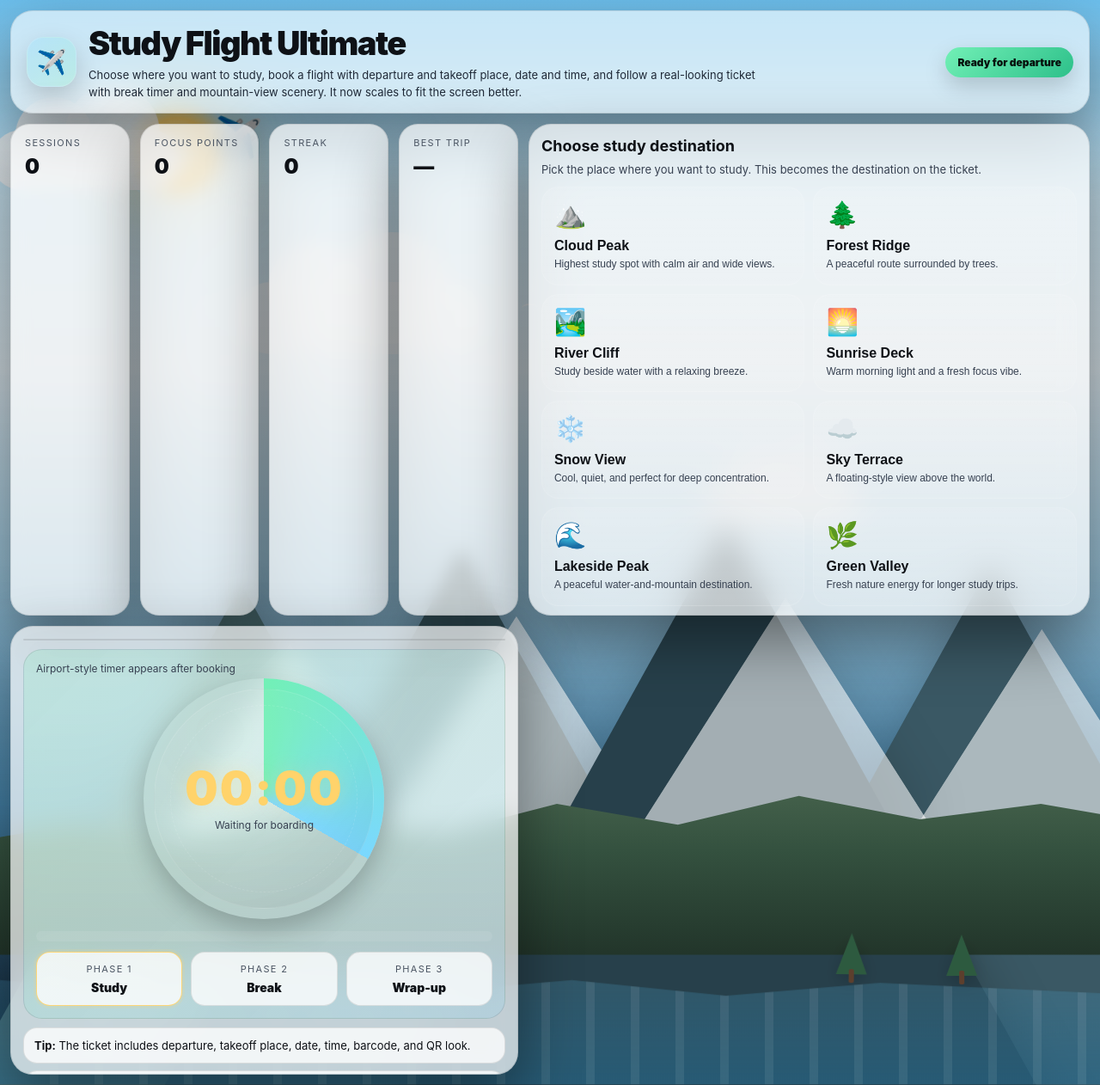
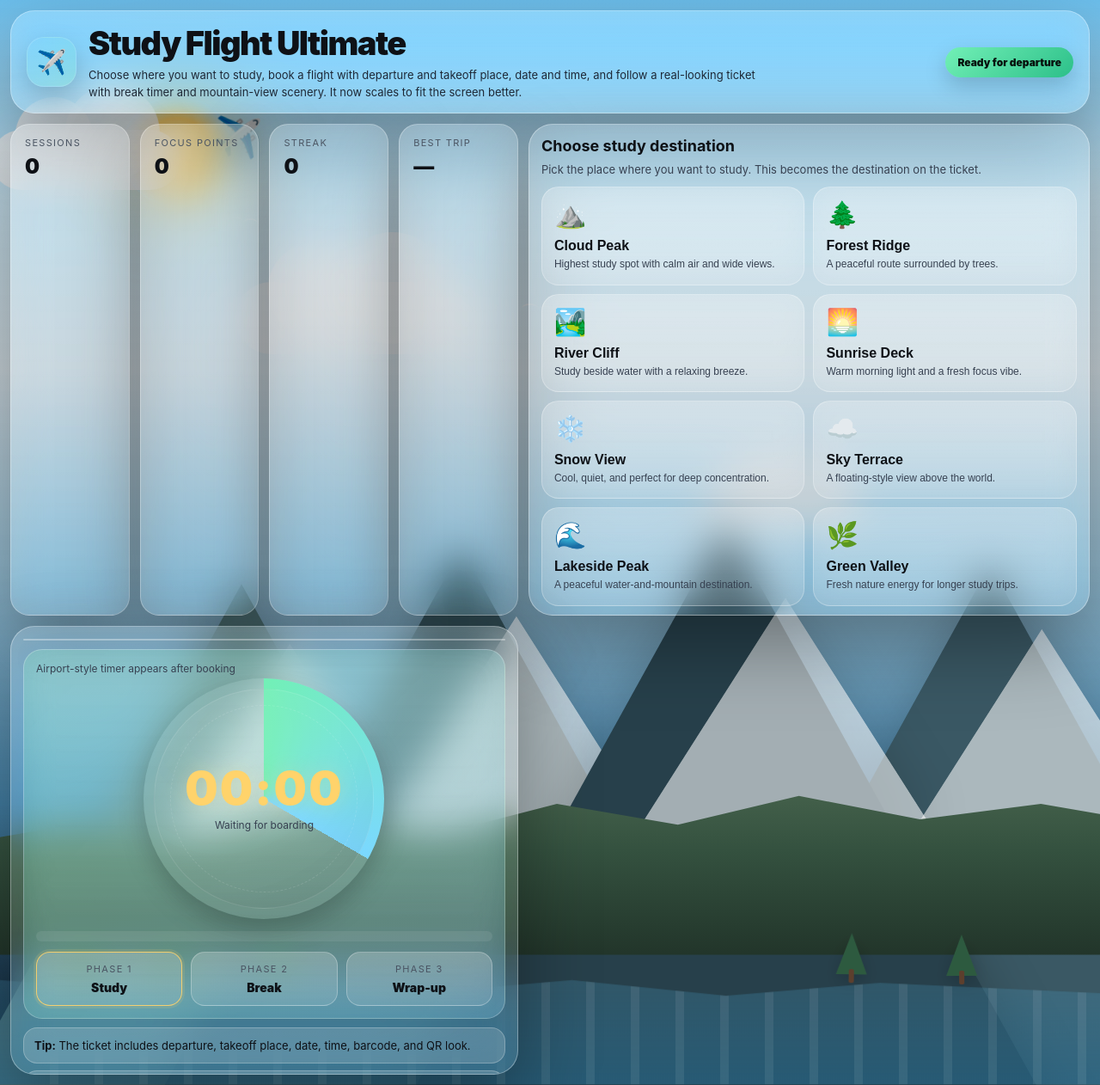
Before and after one commit to harshavardhini728-ship-it/eco-platform, a Flask app: page /study_flight.html in a window 1280 px wide. Shown: the whole page at 86% size. Run offline with Flask 3, Linux system fonts and the light colour scheme.

Commit message:
fix code

```diff
--- a/templates/study_flight.html
+++ b/templates/study_flight.html
@@ -12,10 +12,10 @@
     --accent2:#7bd8ff;
     --gold:#ffd36b;
     --danger:#ff7d7d;
-    --line:rgba(0,0,0,.10);
-    --glass:rgba(255,255,255,.70);
-    --glass2:rgba(255,255,255,.48);
-    --shadow:0 28px 70px rgba(0,0,0,.42);
+    --line:rgba(255,255,255,.28);
+    --glass:rgba(255,255,255,.22);
+    --glass2:rgba(255,255,255,.12);
+    --shadow:0 34px 90px rgba(0,0,0,.34);
   }
   *{box-sizing:border-box;margin:0;padding:0}
   html,body{height:100%}
@@ -29,7 +29,7 @@
   }
   .scene{position:fixed;inset:0;overflow:hidden}
   .sky{position:absolute;inset:0;background:linear-gradient(180deg,#76cfff 0%,#d5f2ff 18%,#edf9ff 34%,#b8e7ff 52%,#5aa8d8 74%,#23435f 100%)}
-  .sun{position:absolute;top:8%;left:11%;width:130px;height:130px;border-radius:50%;background:radial-gradient(circle,#fff7cc 0%,#ffd36b 42%,rgba(255,211,107,.12) 70%,transparent 72%);box-shadow:0 0 90px rgba(255,211,107,.55);animation:floatSun 12s ease-in-out infinite}
+  .sun{position:absolute;top:8%;left:11%;width:130px;height:130px;border-radius:50%;background:radial-gradient(circle,#fff7cc 0%,#ffd36b 42%,rgba(255,211,107,.12) 70%,transparent 72%);box-shadow:0 0 100px rgba(255,211,107,.58);animation:floatSun 12s ease-in-out infinite}
   @keyframes floatSun{0%,100%{transform:translateY(0)}50%{transform:translateY(10px)}}
   .cloud{position:absolute;opacity:.86;animation:drift linear infinite}
   .cloud:before,.cloud:after{content:'';position:absolute;background:inherit;border-radius:50%}
@@ -72,7 +72,7 @@
   .overlay{position:fixed;inset:0;background:linear-gradient(180deg, rgba(3,10,15,.08), rgba(3,10,15,.28) 75%, rgba(3,10,15,.62));pointer-events:none}
   .app{position:relative;z-index:10;width:100vw;height:100vh;display:flex;align-items:center;justify-content:center;padding:12px;overflow:hidden}
   .layout{width:100%;height:100%;display:grid;grid-template-columns:minmax(320px,.95fr) minmax(360px,1.05fr);gap:12px;align-items:stretch}
-  .hero{grid-column:1 / -1;background:rgba(255,255,255,.60);border:1px solid var(--line);border-radius:26px;padding:14px 18px;box-shadow:var(--shadow);backdrop-filter:blur(16px)}
+  .hero{grid-column:1 / -1;background:linear-gradient(180deg, rgba(255,255,255,.24), rgba(255,255,255,.12));border:1px solid rgba(255,255,255,.34);border-radius:28px;padding:14px 18px;box-shadow:var(--shadow);backdrop-filter:blur(22px) saturate(140%)}
   .topbar{display:flex;justify-content:space-between;align-items:center;gap:12px;flex-wrap:wrap}
   .brand{display:flex;align-items:center;gap:14px}
   .logo{width:58px;height:58px;border-radius:20px;display:grid;place-items:center;background:linear-gradient(135deg, rgba(123,216,255,.24), rgba(115,240,182,.24));border:1px solid rgba(255,255,255,.14);font-size:28px;box-shadow:0 12px 30px rgba(0,0,0,.18)}
@@ -80,44 +80,44 @@
   .subtitle{font-size:13px;color:#1f2937;margin-top:4px;line-height:1.55;max-width:800px}
   .badge{padding:10px 14px;border-radius:999px;background:linear-gradient(135deg,var(--accent),#2dc08a);color:#07110d;font-weight:900;font-size:12px;white-space:nowrap;box-shadow:0 10px 26px rgba(0,0,0,.18)}
   .stats{display:grid;grid-template-columns:repeat(4,1fr);gap:12px}
-  .stat{background:rgba(255,255,255,.70);border:1px solid rgba(0,0,0,.10);border-radius:22px;padding:14px 16px;backdrop-filter:blur(10px);box-shadow:var(--shadow)}
+  .stat{background:linear-gradient(180deg, rgba(255,255,255,.22), rgba(255,255,255,.10));border:1px solid rgba(255,255,255,.30);border-radius:22px;padding:14px 16px;backdrop-filter:blur(22px) saturate(140%);box-shadow:var(--shadow)}
   .stat .k{font-size:11px;color:#4b5563;text-transform:uppercase;letter-spacing:.12em}
   .stat .v{font-size:24px;font-weight:950;margin-top:6px}
-  .panel{background:rgba(255,255,255,.70);border:1px solid rgba(0,0,0,.10);border-radius:26px;box-shadow:var(--shadow);backdrop-filter:blur(16px);overflow:hidden;min-height:0}
+  .panel{background:linear-gradient(180deg, rgba(255,255,255,.22), rgba(255,255,255,.10));border:1px solid rgba(255,255,255,.34);border-radius:28px;box-shadow:var(--shadow);backdrop-filter:blur(22px) saturate(140%);overflow:hidden;min-height:0}
   .section{padding:14px}
-  .section + .section{border-top:1px solid var(--line)}
+  .section + .section{border-top:1px solid rgba(255,255,255,.28)}
   .section h2{font-size:18px;margin-bottom:8px}
   .helper{font-size:13px;color:#374151;line-height:1.45;margin-bottom:10px}
   .grid-places{display:grid;grid-template-columns:repeat(2,1fr);gap:10px}
-  .card-btn{border:none;text-align:left;border-radius:20px;padding:14px;cursor:pointer;color:var(--text);background:linear-gradient(180deg, rgba(255,255,255,.10), rgba(255,255,255,.05));border:1px solid rgba(255,255,255,.10);transition:.18s transform,.18s box-shadow,.18s border-color;min-height:96px;position:relative;overflow:hidden}
+  .card-btn{border:none;text-align:left;border-radius:20px;padding:14px;cursor:pointer;color:var(--text);background:linear-gradient(180deg, rgba(255,255,255,.22), rgba(255,255,255,.10));border:1px solid rgba(255,255,255,.28);transition:.18s transform,.18s box-shadow,.18s border-color;min-height:96px;position:relative;overflow:hidden;backdrop-filter:blur(18px)}
   .card-btn:hover{transform:translateY(-3px);box-shadow:0 16px 30px rgba(0,0,0,.25)}
   .card-btn.selected{border-color:rgba(123,216,255,.95);box-shadow:0 0 0 3px rgba(123,216,255,.14),0 16px 30px rgba(0,0,0,.25)}
   .emoji{font-size:30px;display:block;margin-bottom:10px}
   .place-name{font-size:16px;font-weight:900}
   .place-desc{font-size:12px;color:#374151;margin-top:4px;line-height:1.45}
   .time-row{display:grid;grid-template-columns:repeat(4,1fr);gap:8px}
-  .slot{border:none;border-radius:18px;padding:14px 12px;cursor:pointer;background:rgba(255,255,255,.76);border:1px solid rgba(0,0,0,.10);color:var(--text);font-weight:900;font-size:14px;transition:.18s transform,.18s border-color,.18s box-shadow}
+  .slot{border:none;border-radius:18px;padding:14px 12px;cursor:pointer;background:linear-gradient(180deg, rgba(255,255,255,.22), rgba(255,255,255,.10));border:1px solid rgba(255,255,255,.28);color:var(--text);font-weight:900;font-size:14px;transition:.18s transform,.18s border-color,.18s box-shadow;backdrop-filter:blur(18px)}
   .slot:hover{transform:translateY(-2px);box-shadow:0 12px 20px rgba(0,0,0,.20)}
   .slot.selected{border-color:rgba(115,240,182,.95);box-shadow:0 0 0 3px rgba(115,240,182,.12)}
   .inputs{display:grid;grid-template-columns:1fr 1fr;gap:8px}
   .field{display:flex;flex-direction:column;gap:6px}
   .field label{font-size:11px;color:#4b5563;text-transform:uppercase;letter-spacing:.12em}
-  input, select{width:100%;padding:12px 14px;border-radius:16px;border:1px solid rgba(0,0,0,.10);background:rgba(255,255,255,.78);color:var(--text);outline:none;font-size:14px}
+  input, select{width:100%;padding:12px 14px;border-radius:16px;border:1px solid rgba(255,255,255,.28);background:rgba(255,255,255,.18);color:var(--text);outline:none;font-size:14px;backdrop-filter:blur(14px)}
   input::placeholder{color:#758f8a}
   .actions{display:flex;gap:10px;flex-wrap:wrap;margin-top:12px}
   .btn{border:none;border-radius:18px;padding:13px 16px;font-weight:950;cursor:pointer;transition:.18s transform,.18s opacity;box-shadow:0 12px 24px rgba(0,0,0,.18)}
   .btn:hover{transform:translateY(-2px)}
   .btn.primary{background:linear-gradient(135deg,var(--accent),#2cbc84);color:#07110d}
-  .btn.secondary{background:rgba(255,255,255,.78);color:var(--text);border:1px solid rgba(0,0,0,.10)}
+  .btn.secondary{background:linear-gradient(180deg, rgba(255,255,255,.22), rgba(255,255,255,.10));color:var(--text);border:1px solid rgba(255,255,255,.28)}
   .ticket{padding:14px;display:flex;flex-direction:column;min-height:0}
-  .ticket-shell{background:linear-gradient(180deg, rgba(255,255,255,.72), rgba(255,255,255,.48));border:1px solid rgba(0,0,0,.10);border-radius:26px;overflow:hidden;box-shadow:0 16px 34px rgba(0,0,0,.24)}
+  .ticket-shell{background:linear-gradient(180deg, rgba(255,255,255,.22), rgba(255,255,255,.12));border:1px solid rgba(255,255,255,.34);border-radius:28px;overflow:hidden;box-shadow:0 22px 44px rgba(0,0,0,.22)}
   .ticket-topbar{display:flex;justify-content:space-between;align-items:center;padding:14px 16px;background:linear-gradient(135deg, rgba(115,240,182,.14), rgba(123,216,255,.10));border-bottom:1px solid rgba(255,255,255,.10)}
   .airline{font-size:12px;letter-spacing:.14em;text-transform:uppercase;color:#374151}
   .airline-name{font-size:18px;font-weight:950;margin-top:4px}
   .boarding{padding:0;display:grid;grid-template-columns:1.12fr .88fr;gap:0;flex:1;min-height:0}
   .ticket-main{padding:16px;display:grid;gap:12px;min-height:0}
   .ticket-grid{display:grid;grid-template-columns:repeat(2,1fr);gap:8px}
-  .info{background:rgba(255,255,255,.78);border:1px solid rgba(0,0,0,.10);border-radius:16px;padding:10px;min-width:0}
+  .info{background:linear-gradient(180deg, rgba(255,255,255,.20), rgba(255,255,255,.08));border:1px solid rgba(255,255,255,.28);border-radius:16px;padding:10px;min-width:0;backdrop-filter:blur(16px)}
   .info .k{font-size:11px;color:#4b5563;text-transform:uppercase;letter-spacing:.12em}
   .info .v{margin-top:7px;font-size:16px;font-weight:900;line-height:1.35}
   .qr{display:grid;place-items:center;min-height:100%;background:radial-gradient(circle at 50% 30%, rgba(255,255,255,.08), rgba(255,255,255,.03));border-left:1px dashed rgba(255,255,255,.14);padding:12px}
@@ -133,7 +133,7 @@
   .cut:before,.cut:after{content:'';position:absolute;top:50%;transform:translateY(-50%);width:18px;height:18px;border-radius:50%;background:#0c1721;box-shadow:inset 0 0 0 1px rgba(255,255,255,.08)}
   .cut:before{left:-9px}.cut:after{right:-9px}
   .barcode{margin-top:10px;height:68px;border-radius:14px;background:repeating-linear-gradient(90deg,#fff 0 3px, transparent 3px 8px);opacity:.88;border:1px solid rgba(255,255,255,.1)}
-  .timeline{margin-top:10px;padding:14px;border-radius:22px;background:linear-gradient(135deg, rgba(115,240,182,.20), rgba(123,216,255,.18));border:1px solid rgba(0,0,0,.10)}
+  .timeline{margin-top:10px;padding:14px;border-radius:22px;background:linear-gradient(135deg, rgba(115,240,182,.22), rgba(123,216,255,.20));border:1px solid rgba(255,255,255,.26);backdrop-filter:blur(18px)}
   .timer-label{font-size:12px;color:#374151}
   .timer-wrap{display:grid;place-items:center;margin-top:4px}
   .ring{width:min(280px,100%);aspect-ratio:1;border-radius:50%;background:conic-gradient(var(--accent) 0deg,var(--accent2) 120deg,#ffffff12 120deg 360deg);padding:12px;box-shadow:0 12px 30px rgba(0,0,0,.22)}
@@ -144,12 +144,12 @@
   .progress{height:12px;background:rgba(255,255,255,.08);border-radius:999px;overflow:hidden;margin-top:14px}
   .bar{height:100%;width:0%;background:linear-gradient(90deg,var(--accent),var(--accent2));border-radius:999px;transition:width .25s}
   .phases{display:grid;grid-template-columns:repeat(3,1fr);gap:10px;margin-top:12px}
-  .phase{padding:12px;border-radius:16px;background:rgba(255,255,255,.78);border:1px solid rgba(0,0,0,.10);text-align:center}
+  .phase{padding:12px;border-radius:16px;background:linear-gradient(180deg, rgba(255,255,255,.22), rgba(255,255,255,.10));border:1px solid rgba(255,255,255,.28);text-align:center}
   .phase .k{font-size:11px;color:#4b5563;text-transform:uppercase;letter-spacing:.12em}
   .phase .v{margin-top:6px;font-size:14px;font-weight:900}
   .phase.active{border-color:rgba(255,211,107,.9);box-shadow:0 0 0 3px rgba(255,211,107,.12)}
   .log{margin-top:10px;display:grid;gap:8px}
-  .log-item{padding:11px 12px;border-radius:16px;background:rgba(255,255,255,.78);border:1px solid rgba(0,0,0,.10);line-height:1.4;color:#0e1116;font-size:13px}
+  .log-item{padding:11px 12px;border-radius:16px;background:rgba(255,255,255,.16);border:1px solid rgba(255,255,255,.24);line-height:1.4;color:#0e1116;font-size:13px}
   @media (max-width: 1100px){
     body{overflow:auto}
     .app{height:auto;min-height:100vh}
```
